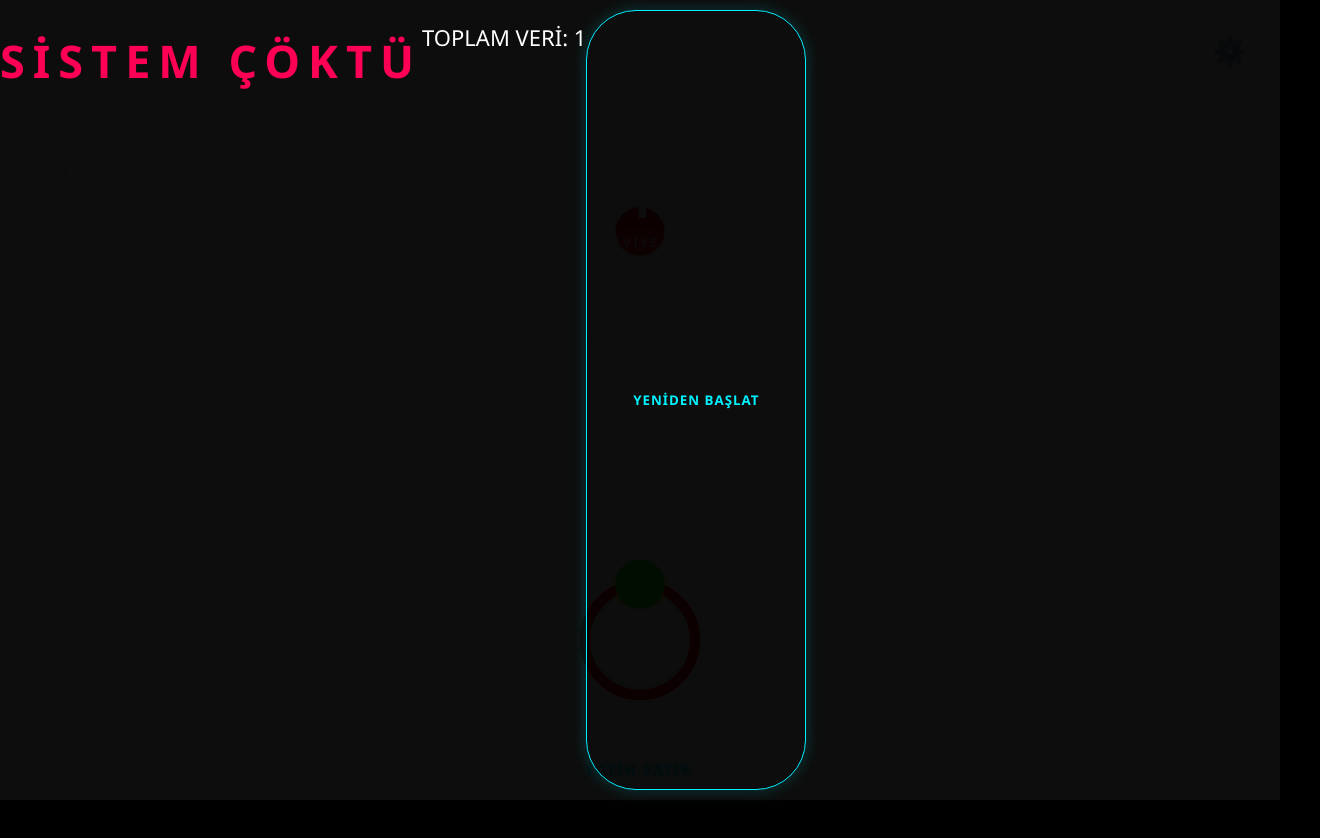
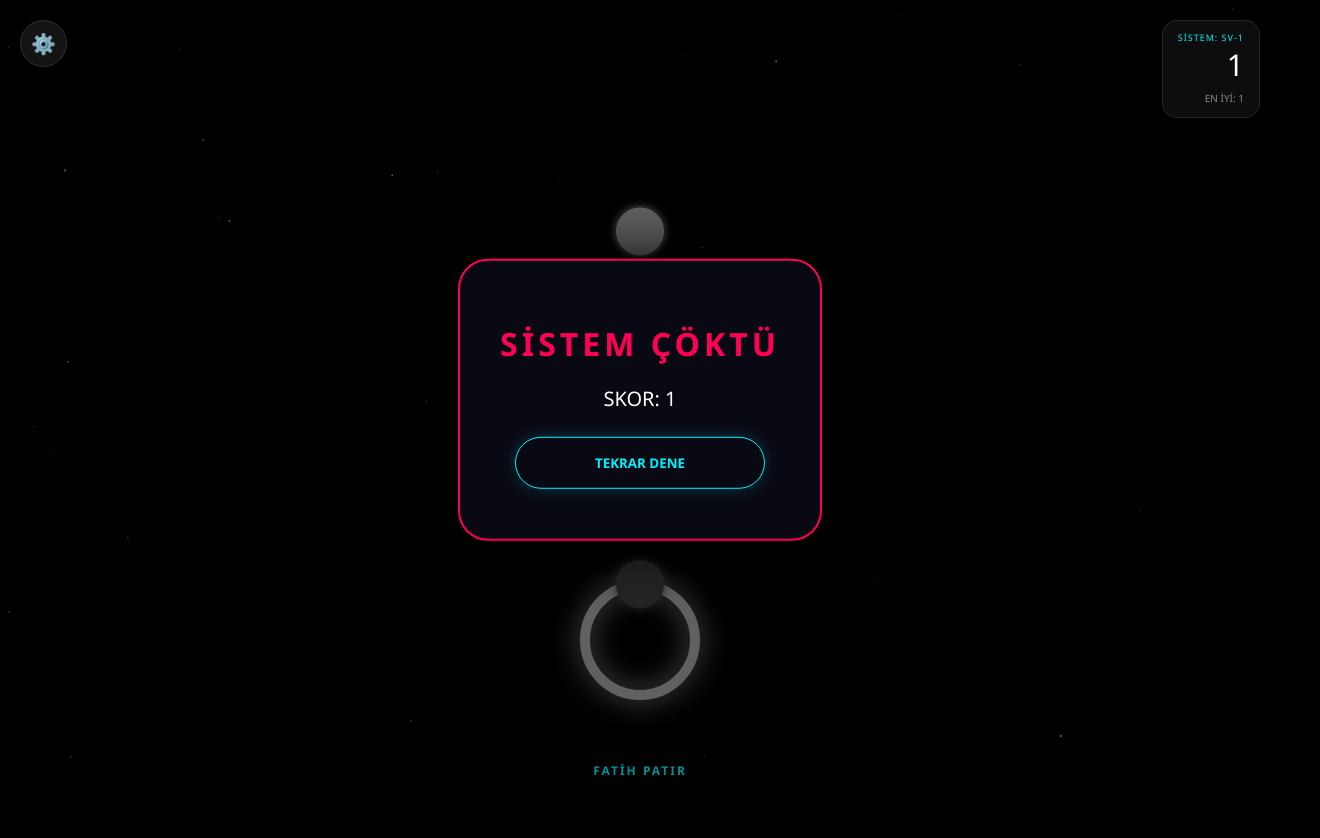
Before and after one commit to fatihpatir/ring, a plain HTML site: page index.html in a window 1280 px wide. Shown: the whole page, 1320 px wide, since content can reach past the window. After the commit the page ends 800 px from the top, so only its background shows below. Drawn offline with Linux system fonts and the light colour scheme.

Commit message:
Add files via upload

```diff
--- a/index.html
+++ b/index.html
@@ -17,84 +17,77 @@
         .ui-layer { position: absolute; top: 0; left: 0; width: 100%; height: 100%; pointer-events: none; z-index: 10; display: flex; flex-direction: column; }
         .pointer { pointer-events: auto; cursor: pointer; }
 
-        .header { display: flex; justify-content: space-between; padding: 25px; align-items: center; }
+        /* ÜST PANEL: Sol ve Sağ gruplar */
+        .top-bar { display: flex; justify-content: space-between; padding: 20px; align-items: flex-start; }
 
-        .stats-container { text-align: center; margin-top: 10px; flex-grow: 1; }
-        #combo-ui { font-size: 24px; color: var(--neon-pink); font-weight: 900; opacity: 0; transition: 0.2s; text-shadow: 0 0 15px var(--neon-pink); font-style: italic; }
-        .score-val { font-size: 85px; font-weight: 100; margin: 0; line-height: 1; text-shadow: 0 0 30px rgba(255,255,255,0.1); }
-        .lvl-tag { font-size: 12px; background: rgba(255,255,255,0.1); padding: 5px 15px; border-radius: 20px; letter-spacing: 3px; border: 1px solid rgba(255,255,255,0.2); }
+        .top-left { display: flex; gap: 10px; align-items: center; }
+        .icon-btn { font-size: 20px; background: rgba(255,255,255,0.08); width: 45px; height: 45px; display: flex; align-items: center; justify-content: center; border-radius: 50%; border: 1px solid rgba(255,255,255,0.1); }
 
-        .footer { padding: 20px; text-align: center; }
-        .dev-link { color: var(--neon-blue); text-decoration: none; font-weight: bold; font-size: 14px; text-shadow: 0 0 10px var(--neon-blue); letter-spacing: 2px; transition: 0.3s; }
+        #install-btn { display: none; color: var(--neon-blue); text-shadow: 0 0 10px var(--neon-blue); border-color: var(--neon-blue); }
 
-        /* YÜKLEME BUTONU VE PANELİ */
-        #install-prompt {
-            position: fixed; bottom: 80px; left: 50%; transform: translateX(-50%);
-            background: rgba(0, 242, 255, 0.1); border: 1px solid var(--neon-blue);
-            padding: 12px 20px; border-radius: 50px; display: none; align-items: center; gap: 10px;
-            backdrop-filter: blur(10px); z-index: 50; box-shadow: 0 0 20px rgba(0, 242, 255, 0.2);
-        }
+        /* SKOR VE DURUM: Sağ Üste Taşındı */
+        .top-right { text-align: right; background: rgba(255,255,255,0.05); padding: 10px 15px; border-radius: 15px; border: 1px solid rgba(255,255,255,0.1); backdrop-filter: blur(5px); }
+        .score-small { font-size: 30px; font-weight: 200; margin: 0; color: white; }
+        .info-small { font-size: 9px; letter-spacing: 1px; color: var(--neon-blue); text-transform: uppercase; display: block; }
+        .max-small { font-size: 10px; opacity: 0.5; }
 
-        #ios-install-guide {
-            position: fixed; top: 0; left: 0; width: 100%; height: 100%;
-            background: rgba(0,0,0,0.9); z-index: 200; display: none; flex-direction: column;
-            align-items: center; justify-content: center; text-align: center; padding: 30px;
-        }
+        /* KOMBO: Ortada ama daha şeffaf */
+        #combo-ui { position: absolute; top: 25%; left: 50%; transform: translateX(-50%); font-size: 24px; color: var(--neon-pink); font-weight: 900; opacity: 0; text-shadow: 0 0 15px var(--neon-pink); pointer-events: none; }
 
-        .btn { background: none; border: 1px solid #fff; color: #fff; padding: 16px; margin: 10px 0; border-radius: 50px; cursor: pointer; width: 100%; font-weight: bold; letter-spacing: 1px; transition: 0.2s; font-family: inherit; }
+        .footer { position: absolute; bottom: 20px; width: 100%; text-align: center; }
+        .dev-link { color: var(--neon-blue); text-decoration: none; font-weight: bold; font-size: 12px; opacity: 0.6; letter-spacing: 2px; }
+
+        #ios-install-guide { position: fixed; top: 0; left: 0; width: 100%; height: 100%; background: rgba(0,0,0,0.95); z-index: 200; display: none; flex-direction: column; align-items: center; justify-content: center; text-align: center; padding: 30px; }
+
+        .btn { background: none; border: 1px solid #fff; color: #fff; padding: 16px; margin: 10px auto; border-radius: 50px; cursor: pointer; width: 80%; max-width: 250px; font-weight: bold; display: block; font-family: inherit; }
         .btn-main { border-color: var(--neon-blue); color: var(--neon-blue); box-shadow: 0 0 15px rgba(0,242,255,0.2); }
 
-        #settings-panel, #game-over-screen {
-            position: absolute; top: 50%; left: 50%; transform: translate(-50%, -50%);
-            background: rgba(5, 5, 15, 0.95); border: 2px solid var(--neon-blue); padding: 40px; border-radius: 30px;
-            display: none; text-align: center; min-width: 300px; z-index: 100;
-        }
-        #game-over-screen { width: 100%; height: 100%; border: none; border-radius: 0; background: rgba(0,0,0,0.95); }
+        .overlay-panel { position: absolute; top: 50%; left: 50%; transform: translate(-50%, -50%); background: rgba(10, 10, 20, 0.98); border: 2px solid var(--neon-blue); padding: 40px 20px; border-radius: 30px; display: none; text-align: center; width: 85%; max-width: 320px; z-index: 100; box-shadow: 0 0 60px rgba(0,0,0,1); }
+        #game-over-screen { border-color: #ff0055; }
     </style>
 </head>
 <body>
 
-<div id="install-prompt" class="pointer" onclick="handleInstall()">
-    <span style="font-size: 14px; font-weight: bold; color: var(--neon-blue);">📲 UYGULAMAYI YÜKLE</span>
-</div>
-
 <div id="ios-install-guide" class="pointer" onclick="this.style.display='none'">
     <h2 style="color: var(--neon-blue);">iPhone'a Yükle</h2>
-    <p style="line-height: 1.6;">Bu oyunu uygulama olarak kullanmak için:</p>
-    <div style="background: rgba(255,255,255,0.1); padding: 20px; border-radius: 20px; margin: 20px 0;">
-        1. Alttaki <strong>Paylaş</strong> ikonuna dokun <br> (Kare içinde yukarı ok)<br><br>
-        2. Listeyi kaydır ve <br><strong>"Ana Ekrana Ekle"</strong> seçeneğini seç.
+    <div style="background: rgba(255,255,255,0.05); padding: 25px; border-radius: 25px; margin: 20px 0; border: 1px solid rgba(255,255,255,0.1);">
+        1. Alttaki <strong>Paylaş</strong> ikonuna dokun<br><br>
+        2. <strong>"Ana Ekrana Ekle"</strong> seçeneğini seç.
     </div>
-    <button class="btn btn-main" style="width: 150px;">ANLADIM</button>
+    <button class="btn btn-main">ANLADIM</button>
 </div>
 
 <div class="ui-layer">
-    <div class="header">
-        <div style="width: 50px;"></div>
-        <div class="pointer" onclick="togglePause()" style="font-size: 28px; background: rgba(255,255,255,0.1); width: 50px; height: 50px; display: flex; align-items: center; justify-content: center; border-radius: 50%;">⚙️</div>
+    <div class="top-bar">
+        <div class="top-left">
+            <div class="icon-btn pointer" onclick="togglePause()">⚙️</div>
+            <div id="install-btn" class="icon-btn pointer" onclick="handleInstall()">📲</div>
+        </div>
+
+        <div class="top-right">
+            <span id="lvl-display" class="info-small">SİSTEM: SV-1</span>
+            <p class="score-small" id="score-val">0</p>
+            <span class="max-small">EN İYİ: <span id="max-val">0</span></span>
+        </div>
     </div>
 
-    <div class="stats-container">
-        <div id="combo-ui">KOMBO X2</div>
-        <p class="score-val" id="score-val">0</p>
-        <div id="lvl-display" class="lvl-tag">SEVİYE 1</div>
-    </div>
+    <div id="combo-ui">KOMBO X2</div>
 
     <div class="footer">
         <a href="https://fatihpatir.github.io/web" target="_blank" class="dev-link pointer">FATİH PATIR</a>
     </div>
 
-    <div id="settings-panel" class="pointer">
-        <h2 style="color: var(--neon-blue); letter-spacing: 6px; margin-top: 0;">DURDURULDU</h2>
+    <div id="settings-panel" class="overlay-panel pointer">
+        <h2 style="color: var(--neon-blue); letter-spacing: 4px; margin-top: 0;">DURAKLATILDI</h2>
         <button class="btn btn-main" onclick="togglePause()">DEVAM ET</button>
-        <button class="btn" onclick="location.reload()">SİSTEMİ YENİLE</button>
+        <button class="btn" onclick="location.reload()">BAŞTAN BAŞLA</button>
     </div>
-</div>
 
-<div id="game-over-screen">
-    <h1 style="color: #ff0055; font-size: 45px; letter-spacing: 8px;">SİSTEM ÇÖKTÜ</h1>
-    <p id="final-score" style="font-size: 22px; margin-bottom: 30px;">TOPLAM VERİ: 0</p>
-    <button class="btn btn-main" onclick="location.reload()" style="width: 220px;">YENİDEN BAŞLAT</button>
+    <div id="game-over-screen" class="overlay-panel pointer">
+        <h1 style="color: #ff0055; font-size: 32px; letter-spacing: 4px; margin-bottom: 10px;">SİSTEM ÇÖKTÜ</h1>
+        <p id="final-score" style="font-size: 20px; margin-bottom: 25px;">SKOR: 0</p>
+        <button class="btn btn-main" onclick="location.reload()">TEKRAR DENE</button>
+    </div>
 </div>
 
 <canvas id="gameCanvas"></canvas>
@@ -103,13 +96,17 @@
     const canvas = document.getElementById('gameCanvas');
     const ctx = canvas.getContext('2d');
     const scoreEl = document.getElementById('score-val');
+    const maxEl = document.getElementById('max-val');
     const comboEl = document.getElementById('combo-ui');
     const lvlEl = document.getElementById('lvl-display');
+    const installBtn = document.getElementById('install-btn');
 
     let gameActive = true, isPaused = false;
     let score = 0, combo = 0, level = 1;
-    let frame = 0, speed = 4.2, spawnRate = 85;
-    let playerColorIndex = 0, shakeTime = 0;
+    let maxScore = localStorage.getItem('vortexMaxScore') || 0;
+    maxEl.innerText = maxScore;
+
+    let frame = 0, speed = 4.2, spawnRate = 85, shakeTime = 0, playerColorIndex = 0;
 
     const themes = [{ colors: ['#00f2ff', '#ff00ff'] }, { colors: ['#39ff14', '#ffff00'] }, { colors: ['#ffee00', '#00f2ff'] }, { colors: ['#ff4e00', '#7a00ff'] }];
     let particles = [], obstacles = [], stars = [];
@@ -119,7 +116,7 @@
     window.onresize = resize; resize();
 
     function playSfx(f, d=0.1, type='sine') {
-        try { const o = new (window.AudioContext || window.webkitAudioContext)(); const osc = o.createOscillator(); const g = o.createGain(); osc.type = type; osc.frequency.setValueAtTime(f, o.currentTime); g.gain.setValueAtTime(0.1, o.currentTime); g.gain.exponentialRampToValueAtTime(0.0001, o.currentTime + d); osc.connect(g); g.connect(o.destination); osc.start(); osc.stop(o.currentTime + d); } catch(e){}
+        try { const o = new (window.AudioContext || window.webkitAudioContext)(); const osc = o.createOscillator(); const g = o.createGain(); osc.type = type; osc.frequency.setValueAtTime(f, o.currentTime); g.gain.setValueAtTime(0.05, o.currentTime); g.gain.exponentialRampToValueAtTime(0.0001, o.currentTime + d); osc.connect(g); g.connect(o.destination); osc.start(); osc.stop(o.currentTime + d); } catch(e){}
     }
 
     function createParticles(x, y, color) { for(let i=0; i<20; i++) { particles.push({ x, y, vx: (Math.random()-0.5)*12, vy: (Math.random()-0.5)*12, life: 1, color, size: Math.random()*4+1 }); } }
@@ -131,31 +128,14 @@
     window.ontouchstart = (e) => { if(!e.target.closest('.pointer')) { e.preventDefault(); switchColor(); } };
     window.onmousedown = (e) => { if(!e.target.closest('.pointer')) switchColor(); };
 
-    // PWA INSTALL LOGIC
+    // PWA & iOS Button Logic
     let deferredPrompt;
-    window.addEventListener('beforeinstallprompt', (e) => {
-        e.preventDefault();
-        deferredPrompt = e;
-        document.getElementById('install-prompt').style.display = 'flex';
-    });
-
+    window.addEventListener('beforeinstallprompt', (e) => { e.preventDefault(); deferredPrompt = e; installBtn.style.display = 'flex'; });
     const isIOS = /iPad|iPhone|iPod/.test(navigator.userAgent) && !window.MSStream;
     const isStandalone = window.matchMedia('(display-mode: standalone)').matches;
-    if (isIOS && !isStandalone) {
-        document.getElementById('install-prompt').style.display = 'flex';
-    }
+    if (isIOS && !isStandalone) installBtn.style.display = 'flex';
 
-    function handleInstall() {
-        if (isIOS) {
-            document.getElementById('ios-install-guide').style.display = 'flex';
-        } else if (deferredPrompt) {
-            deferredPrompt.prompt();
-            deferredPrompt.userChoice.then(() => {
-                deferredPrompt = null;
-                document.getElementById('install-prompt').style.display = 'none';
-            });
-        }
-    }
+    function handleInstall() { if (isIOS) document.getElementById('ios-install-guide').style.display = 'flex'; else if (deferredPrompt) { deferredPrompt.prompt(); deferredPrompt.userChoice.then(() => { deferredPrompt = null; installBtn.style.display = 'none'; }); } }
 
     function loop() {
         if(!gameActive || isPaused) return;
@@ -171,14 +151,15 @@
             if(o.y > canvas.height-220 && o.y < canvas.height-100) {
                 if(o.type === playerColorIndex) {
                     score += 1 + Math.floor(combo/10); combo++; scoreEl.innerText = score; comboEl.innerText = `KOMBO X${combo}`; comboEl.style.opacity = combo > 2 ? 1 : 0; createParticles(o.x, o.y, oCol); obstacles.splice(i, 1); shakeTime = 6; playSfx(400 + combo*8, 0.08);
-                    if(score % 15 === 0) { level++; speed += 0.45; spawnRate = Math.max(35, spawnRate-4); lvlEl.innerText = `SEVİYE ${level}`; playSfx(800, 0.2, 'square'); }
+                    if(score % 15 === 0) { level++; speed += 0.45; spawnRate = Math.max(35, spawnRate-4); lvlEl.innerText = `SİSTEM: SV-${level}`; playSfx(800, 0.2, 'square'); }
+                    if(score > maxScore) { maxScore = score; maxEl.innerText = maxScore; localStorage.setItem('vortexMaxScore', maxScore); }
                 } else endGame();
             } else if(o.y > canvas.height) endGame();
         });
         ctx.setTransform(1, 0, 0, 1, 0, 0); frame++; requestAnimationFrame(loop);
     }
 
-    function endGame() { gameActive = false; document.getElementById('game-over-screen').style.display = 'flex'; document.getElementById('final-score').innerText = `TOPLAM VERİ: ${score}`; playSfx(60, 0.6, 'sawtooth'); canvas.style.filter = "invert(1) contrast(2)"; }
+    function endGame() { gameActive = false; document.getElementById('game-over-screen').style.display = 'block'; document.getElementById('final-score').innerText = `SKOR: ${score}`; playSfx(60, 0.6, 'sawtooth'); canvas.style.filter = "grayscale(1) brightness(0.5)"; }
 
     loop();
     if ('serviceWorker' in navigator) { navigator.serviceWorker.register('sw.js').catch(()=>{}); }
```
